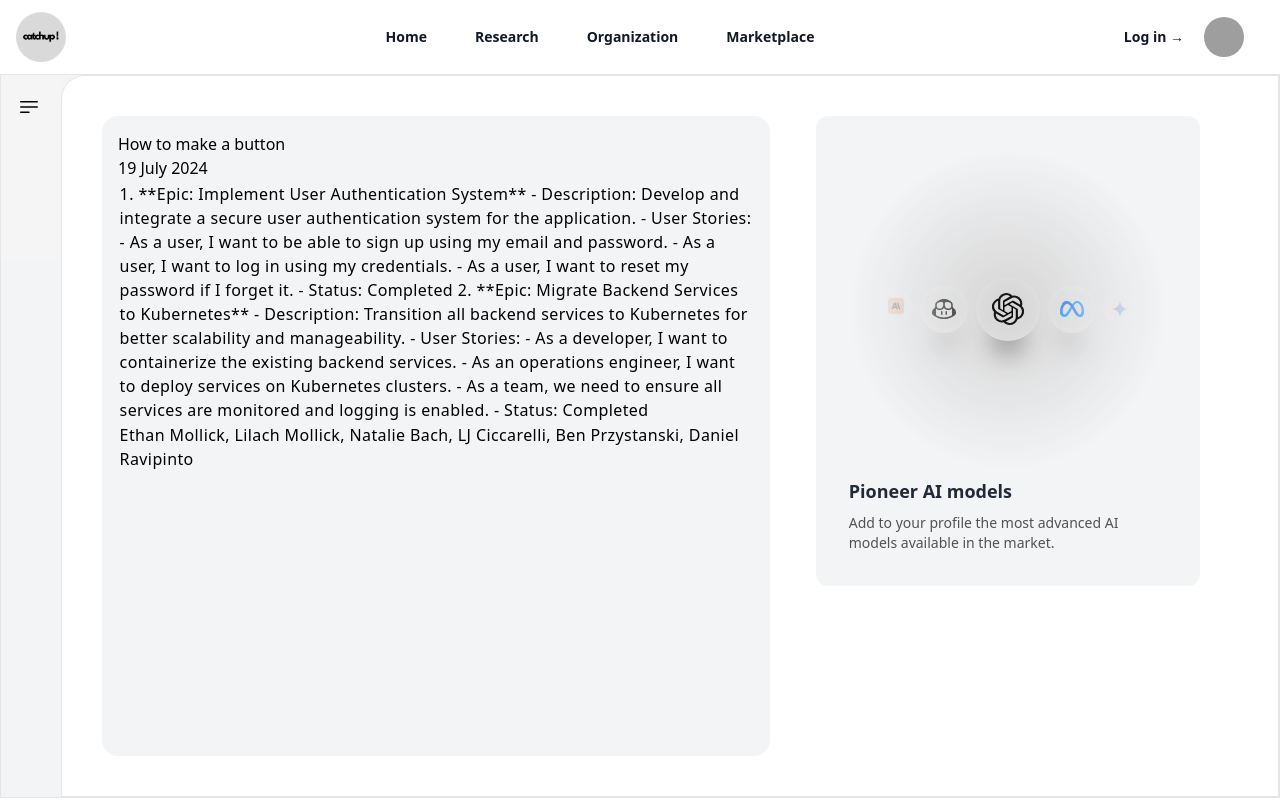
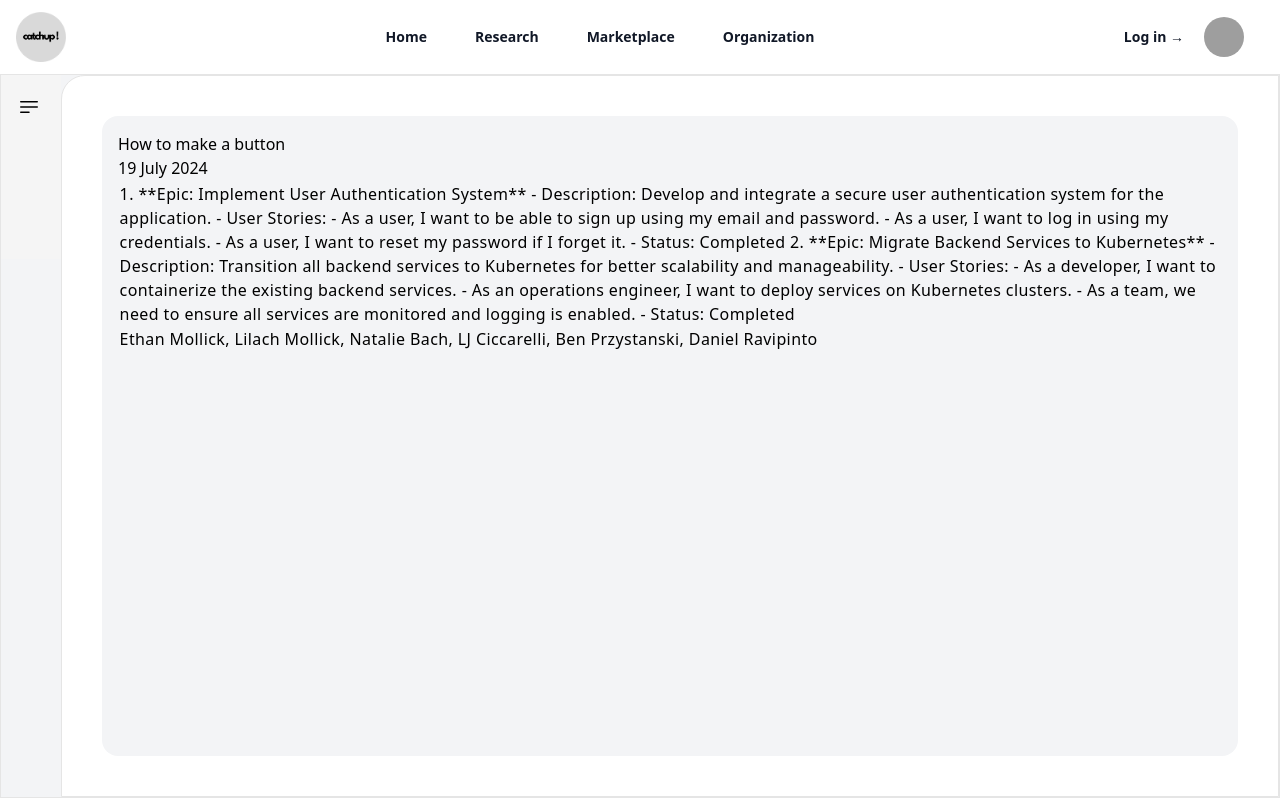
Before and after one commit to enkhbold470/catchup, a Next.js app in the folder frontend_catchup/: page /marketplace in a window 1280 px wide. Built offline with nearby package versions, Linux system fonts and the light colour scheme; grey boxes are pictures that could not be loaded.

Commit message:
marketplace navbar chnage

```diff
--- a/frontend_catchup/src/app/layout.tsx
+++ b/frontend_catchup/src/app/layout.tsx
@@ -1,6 +1,7 @@
 import { Metadata } from "next";
 import "./globals.css";
 import Navbar from "@/components/navbar";
+import BackgroundBlurImage from "@/components/background";
 
 export const metadata: Metadata = {
   title: "Catchup!",
@@ -21,7 +22,10 @@ export default function RootLayout({
 
       <body>
         <Navbar />
+
         {children}
+        {/* <BackgroundBlurImage /> */}
+
         {/* <Footer /> */}
       </body>
     </html>
--- a/frontend_catchup/src/app/marketplace/page.tsx
+++ b/frontend_catchup/src/app/marketplace/page.tsx
@@ -189,11 +189,6 @@ const Dashboard = () => {
               />
               <TextGenerateEffect words={impact[index].authors} />
             </div>
-            <div className="flex flex-col w-[50rem] gap-5">
-              {/* impact bar*/}
-              <CardDemo />
-              {/* impact bar*/}
-            </div>
           </div>
         ))}
 
--- a/frontend_catchup/src/app/page.tsx
+++ b/frontend_catchup/src/app/page.tsx
@@ -3,7 +3,6 @@ import BackgroundBlurImage from "@/components/background";
 export default function Home() {
   return (
     <>
-      <BackgroundBlurImage />
       <Hero />
     </>
   );
--- a/frontend_catchup/src/app/profile/page.tsx
+++ b/frontend_catchup/src/app/profile/page.tsx
@@ -32,7 +32,7 @@ import { Textarea } from "@/components/ui/textarea";
 
 export default function profileComponent() {
   return (
-    <div className="flex flex-col items-center justify-center min-h-dvh bg-background rounded-xl">
+    <div className="flex flex-col items-center justify-center min-h-dvh rounded-xl">
       <Card className="w-full max-w-3xl rounded-xl">
         <CardHeader className="bg-muted/20 p-6 flex items-center justify-between">
           <div className="flex items-center gap-4">
--- a/frontend_catchup/src/components/navbar.tsx
+++ b/frontend_catchup/src/components/navbar.tsx
@@ -10,8 +10,8 @@ import Image from "next/image";
 const navigation = [
   { name: "Home", href: "/" },
   { name: "Research", href: "/research" },
+  { name: "Marketplace", href: "/marketplace" },
   { name: "Organization", href: "/organization" },
-  { name: "Marketplace", href: "/marketplace" },
 ];
 const login = { name: "Log in", href: "/sigin" };
 
@@ -23,7 +23,7 @@ export default function Navbar() {
       <header className="inset-x-0 top-0 z-50">
         <nav
           aria-label="Global"
-          className="flex items-center justify-between p-3 lg:px-4"
+          className="flex items-center justify-between p-3 lg:px-4 bg-white"
         >
           <div className="flex lg:flex-1">
             <a href="/" className="-m-1.5 p-1.5">
```
